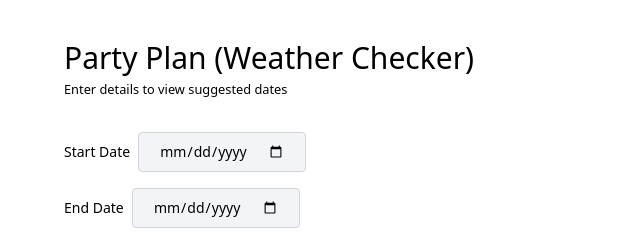
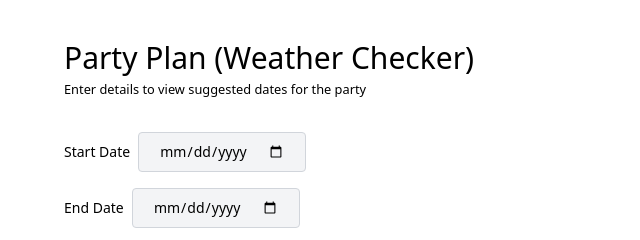
Before and after one commit to Siymiel/labforward, a website: page public/index.html in a window 1280 px wide. Shown: the top 240 px of the page, 0-640 px from the left. Drawn offline with nearby package versions, Linux system fonts and the light colour scheme.

```diff
--- a/public/index.html
+++ b/public/index.html
@@ -12,7 +12,7 @@
         <form action="" id="weather_form">
             <div class="mb-8">
                 <h2 class="text-3xl font-medium">Party Plan (Weather Checker)</h2>
-                <small>Enter details to view suggested dates</small>
+                <small>Enter details to view suggested dates for the party</small>
             </div>
             <div>
                 <label for="startDate" class="font-medium text-sm mr-1">Start Date</label>
```
Also changed, not shown: README.md.
